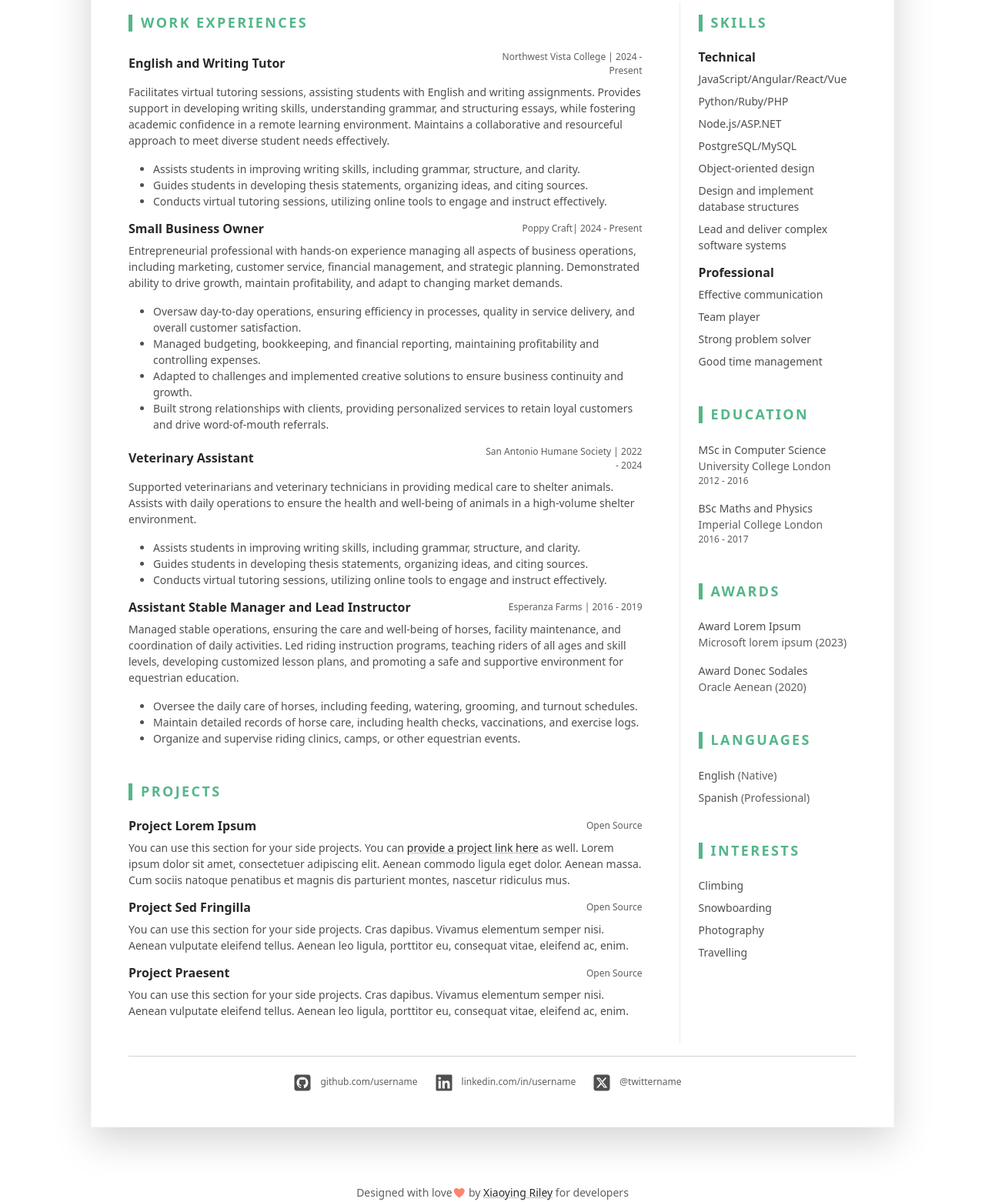
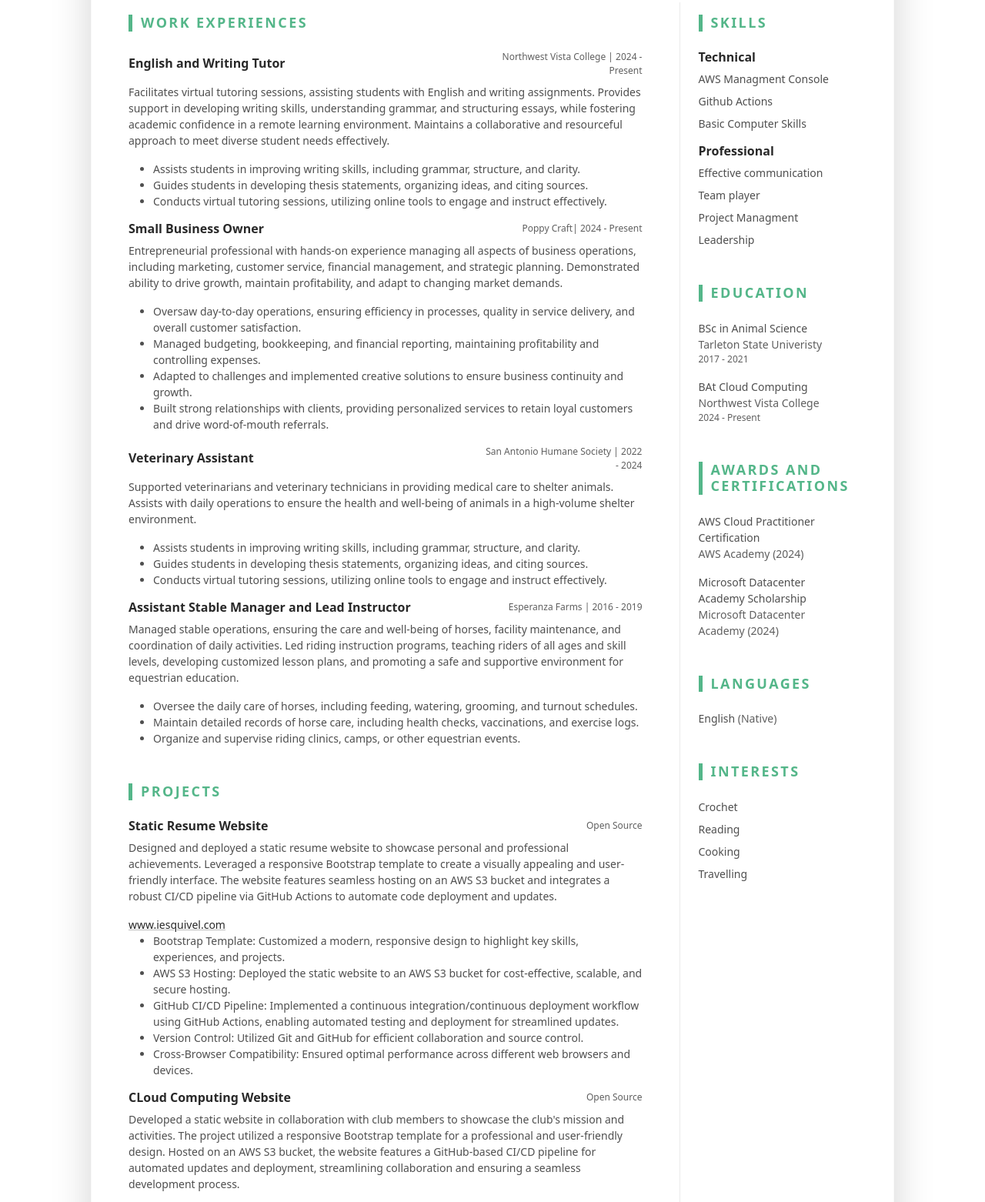
Before and after one commit to Isa3232/AWS-Resume, a plain HTML site: page index.html in a window 1280 px wide. Shown: the part 372-1934 px from the top of the page at 77% size. Drawn offline with Linux system fonts and the light colour scheme.

Commit message:
updated the input for the temp

```diff
--- a/index.html
+++ b/index.html
@@ -131,38 +131,38 @@
 								<h3 class="text-uppercase resume-section-heading mb-4">Projects</h3>
 								<div class="item mb-3">
 									<div class="item-heading row align-items-center mb-2">
-										<h4 class="item-title col-12 col-md-6 col-lg-8 mb-2 mb-md-0">Project Lorem Ipsum</h4>
+										<h4 class="item-title col-12 col-md-6 col-lg-8 mb-2 mb-md-0">Static Resume Website</h4>
 										<div class="item-meta col-12 col-md-6 col-lg-4 text-muted text-start text-md-end">Open Source</div>
 
 									</div>
 									<div class="item-content">
-										<p>You can use this section for your side projects. You can <a href="#" class="theme-link">provide a project link here</a> as well. Lorem ipsum dolor sit amet, consectetuer adipiscing elit. Aenean commodo ligula eget dolor. Aenean massa. Cum sociis natoque penatibus et magnis dis parturient montes, nascetur ridiculus mus.</p>
-
-
+										<p>Designed and deployed a static resume website to showcase personal and professional achievements. Leveraged a responsive Bootstrap template to create a visually appealing and user-friendly interface. The website features seamless hosting on an AWS S3 bucket and integrates a robust CI/CD pipeline via GitHub Actions to automate code deployment and updates.</p>
+										<a href="#" class="theme-link">www.iesquivel.com</a>
+										<ul class="resume-list">
+											<li>Bootstrap Template: Customized a modern, responsive design to highlight key skills, experiences, and projects.</li>
+											<li>AWS S3 Hosting: Deployed the static website to an AWS S3 bucket for cost-effective, scalable, and secure hosting.</li>
+											<li>GitHub CI/CD Pipeline: Implemented a continuous integration/continuous deployment workflow using GitHub Actions, enabling automated testing and deployment for streamlined updates.</li>
+											<li>Version Control: Utilized Git and GitHub for efficient collaboration and source control.</li>
+											<li>Cross-Browser Compatibility: Ensured optimal performance across different web browsers and devices.</li>
+										</ul>
 									</div>
 								</div><!--//item-->
 								<div class="item">
 									<div class="item-heading row align-items-center mb-2">
-										<h4 class="item-title col-12 col-md-6 col-lg-8 mb-2 mb-md-0">Project Sed Fringilla</h4>
+										<h4 class="item-title col-12 col-md-6 col-lg-8 mb-2 mb-md-0">CLoud Computing Website</h4>
 										<div class="item-meta col-12 col-md-6 col-lg-4 text-muted text-start text-md-end">Open Source</div>
 
 									</div>
 									<div class="item-content">
-										<p>You can use this section for your side projects. Cras dapibus. Vivamus elementum semper nisi. Aenean vulputate eleifend tellus. Aenean leo ligula, porttitor eu, consequat vitae, eleifend ac, enim.</p>
+										<p>Developed a static website in collaboration with club members to showcase the club's mission and activities. The project utilized a responsive Bootstrap template for a professional and user-friendly design. Hosted on an AWS S3 bucket, the website features a GitHub-based CI/CD pipeline for automated updates and deployment, streamlining collaboration and ensuring a seamless development process.</p>
+										<a href="#" class="theme-link">www.nvc-c3.com</a>
+										<ul class="resume-list">
+											<li>Collaborative Development: Coordinated with club members through GitHub for version control, issue tracking, and code reviews, ensuring efficient teamwork and integration of contributions.</li>
+											<li>GitHub CI/CD Pipeline: Implemented a continuous integration/continuous deployment workflow using GitHub Actions, enabling automated builds, testing, and deployment.</li>
+											<li>Cross-Functional Collaboration: Worked with diverse team members to plan, design, and implement website features, fostering shared learning and innovation.</li>
+										</ul>
+									</div>
 
-									</div>
-								</div><!--//item-->
-								<div class="item">
-									<div class="item-heading row align-items-center mb-2">
-										<h4 class="item-title col-12 col-md-6 col-lg-8 mb-2 mb-md-0">Project Praesent </h4>
-										<div class="item-meta col-12 col-md-6 col-lg-4 text-muted text-start text-md-end">Open Source</div>
-
-									</div>
-									<div class="item-content">
-										<p>You can use this section for your side projects. Cras dapibus. Vivamus elementum semper nisi. Aenean vulputate eleifend tellus. Aenean leo ligula, porttitor eu, consequat vitae, eleifend ac, enim.</p>
-
-									</div>
-								</div><!--//item-->
 							</section><!--//project-section-->
 						</div><!--//resume-main-->
 						<aside class="resume-aside col-12 col-lg-4 col-xl-3 px-lg-4 pb-lg-4">
@@ -171,13 +171,9 @@
 								<div class="item">
 									<h4 class="item-title">Technical</h4>
 									<ul class="list-unstyled resume-skills-list">
-										<li class="mb-2">JavaScript/Angular/React/Vue</li>
-										<li class="mb-2">Python/Ruby/PHP<li>
-											<li class="mb-2">Node.js/ASP.NET</li>
-											<li class="mb-2">PostgreSQL/MySQL</li>
-											<li class="mb-2">Object-oriented design</li>
-											<li class="mb-2">Design and implement database structures</li>
-											<li>Lead and deliver complex software systems</li>
+										<li class="mb-2">AWS Managment Console</li>
+										<li class="mb-2">Github Actions<li>
+											<li class="mb-2">Basic Computer Skills</li>
 										</ul>
 									</div><!--//item-->
 									<div class="item">
@@ -185,8 +181,8 @@
 										<ul class="list-unstyled resume-skills-list">
 											<li class="mb-2">Effective communication</li>
 											<li class="mb-2">Team player<li>
-												<li class="mb-2">Strong problem solver</li>
-												<li>Good time management</li>
+												<li class="mb-2">Project Managment</li>
+												<li>Leadership</li>
 											</ul>
 										</div><!--//item-->
 									</section><!--//skills-section-->
@@ -194,27 +190,27 @@
 										<h3 class="text-uppercase resume-section-heading mb-4">Education</h3>
 										<ul class="list-unstyled resume-education-list">
 											<li class="mb-3">
-												<div class="resume-degree font-weight-bold">MSc in Computer Science</div>
-												<div class="resume-degree-org text-muted">University College London</div>
-												<div class="resume-degree-time text-muted">2012 - 2016</div>
+												<div class="resume-degree font-weight-bold">BSc in Animal Science</div>
+												<div class="resume-degree-org text-muted">Tarleton State Univeristy</div>
+												<div class="resume-degree-time text-muted">2017 - 2021</div>
 											</li>
 											<li>
-												<div class="resume-degree font-weight-bold">BSc Maths and Physics</div>
-												<div class="resume-degree-org text-muted">Imperial College London</div>
-												<div class="resume-degree-time text-muted">2016 - 2017</div>
+												<div class="resume-degree font-weight-bold">BAt Cloud Computing</div>
+												<div class="resume-degree-org text-muted">Northwest Vista College</div>
+												<div class="resume-degree-time text-muted">2024 - Present</div>
 											</li>
 										</ul>
 									</section><!--//education-section-->
 									<section class="education-section py-3">
-										<h3 class="text-uppercase resume-section-heading mb-4">Awards</h3>
+										<h3 class="text-uppercase resume-section-heading mb-4">Awards and Certifications</h3>
 										<ul class="list-unstyled resume-awards-list">
 											<li class="mb-3">
-												<div class="font-weight-bold">Award Lorem Ipsum</div>
-												<div class="text-muted">Microsoft lorem ipsum (2023)</div>
+												<div class="font-weight-bold">AWS Cloud Practitioner Certification</div>
+												<div class="text-muted">AWS Academy (2024)</div>
 											</li>
 											<li>
-												<div class="font-weight-bold">Award Donec Sodales</div>
-												<div class="text-muted">Oracle Aenean (2020)</div>
+												<div class="font-weight-bold">Microsoft Datacenter Academy Scholarship</div>
+												<div class="text-muted">Microsoft Datacenter Academy (2024)</div>
 											</li>
 										</ul>
 									</section><!--//education-section-->
@@ -222,15 +218,14 @@
 										<h3 class="text-uppercase resume-section-heading mb-4">Languages</h3>
 										<ul class="list-unstyled resume-lang-list">
 											<li class="mb-2">English <span class="text-muted">(Native)</span></li>
-											<li>Spanish <span class="text-muted">(Professional)</span></li>
 										</ul>
 									</section><!--//certificates-section-->
 									<section class="skills-section py-3">
 										<h3 class="text-uppercase resume-section-heading mb-4">Interests</h3>
 										<ul class="list-unstyled resume-interests-list mb-0">
-											<li class="mb-2">Climbing</li>
-											<li class="mb-2">Snowboarding</li>
-											<li class="mb-2">Photography</li>
+											<li class="mb-2">Crochet</li>
+											<li class="mb-2">Reading</li>
+											<li class="mb-2">Cooking</li>
 											<li>Travelling</li>
 										</ul>
 									</section><!--//certificates-section-->
```
